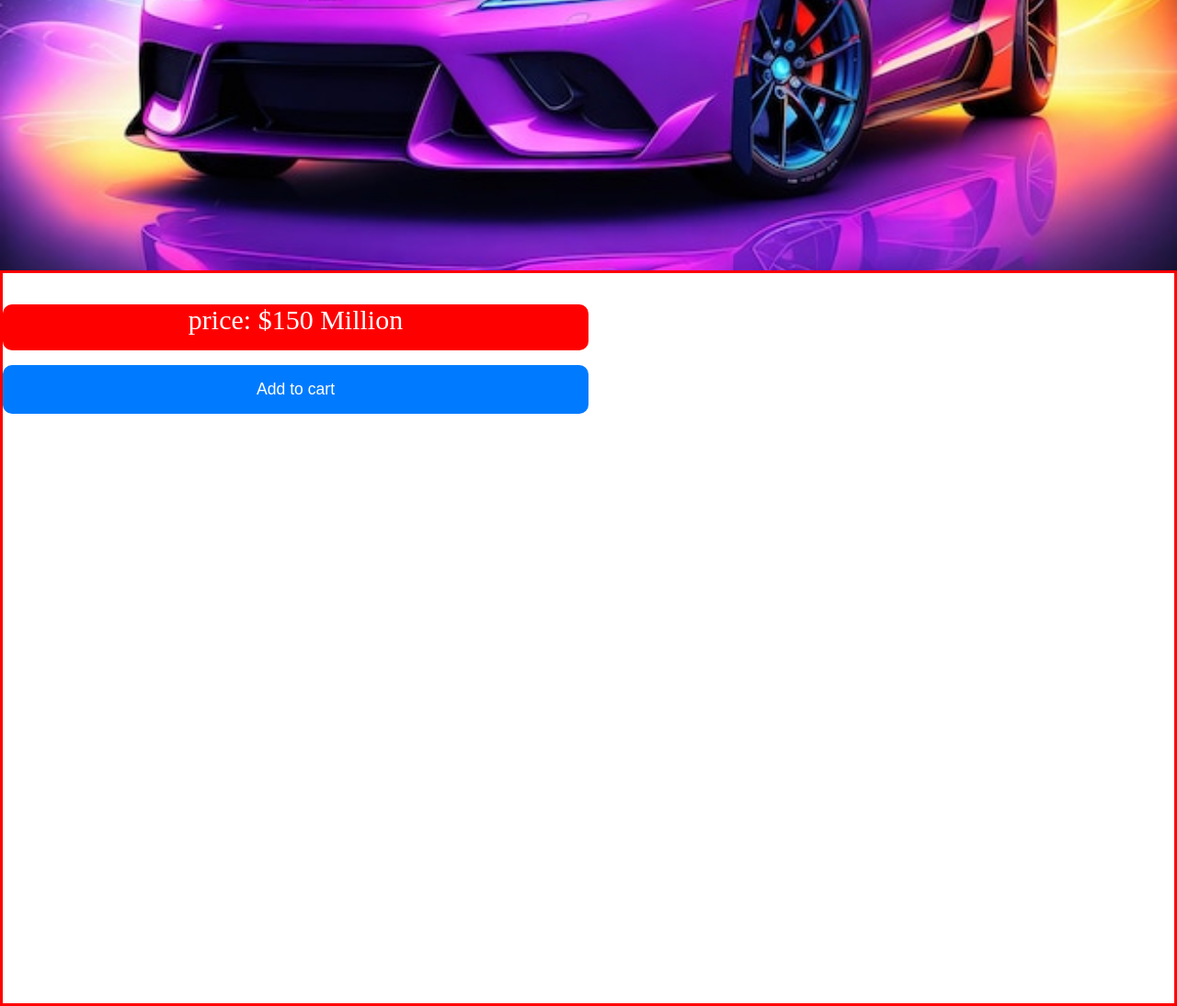
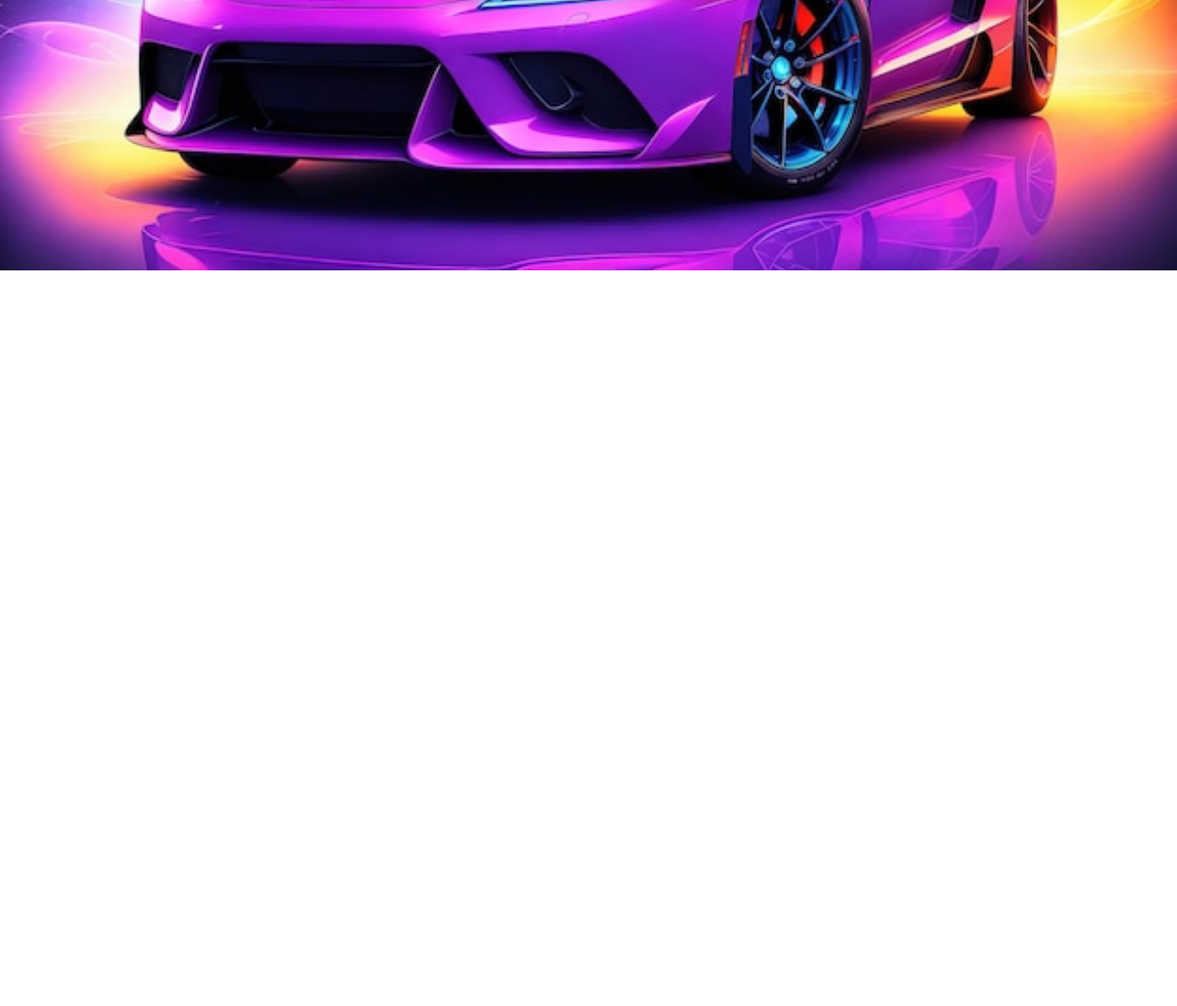
Before and after one commit to Aduradev-015/sale-of-ferrari, a plain HTML site: page index3.html in a window 1280 px wide. Shown: the part 506-1600 px from the top of the page at 92% size. After the commit the page ends 800 px from the top, so only its background shows below. Drawn offline with Linux system fonts and the light colour scheme.

```diff
--- a/index3.html
+++ b/index3.html
@@ -18,7 +18,7 @@
       </div>
 
     </div>
-  <div class="sec2">
+  <!-- <div class="sec2">
     <div class="grid">
         <div class="items">
             <img src="../IMAGES/bangkok-thailand-08082022-lamborghini-luxury-super-car-fast-sports-premium-lighting-background-3d-illustration_67 (3).jpg" alt="">
@@ -100,7 +100,7 @@
             <p></p>
         </div>
     </div>
-  </div>
+  </div> -->
 
   <script>
     // Get the user's name from localStorage and display it
```
